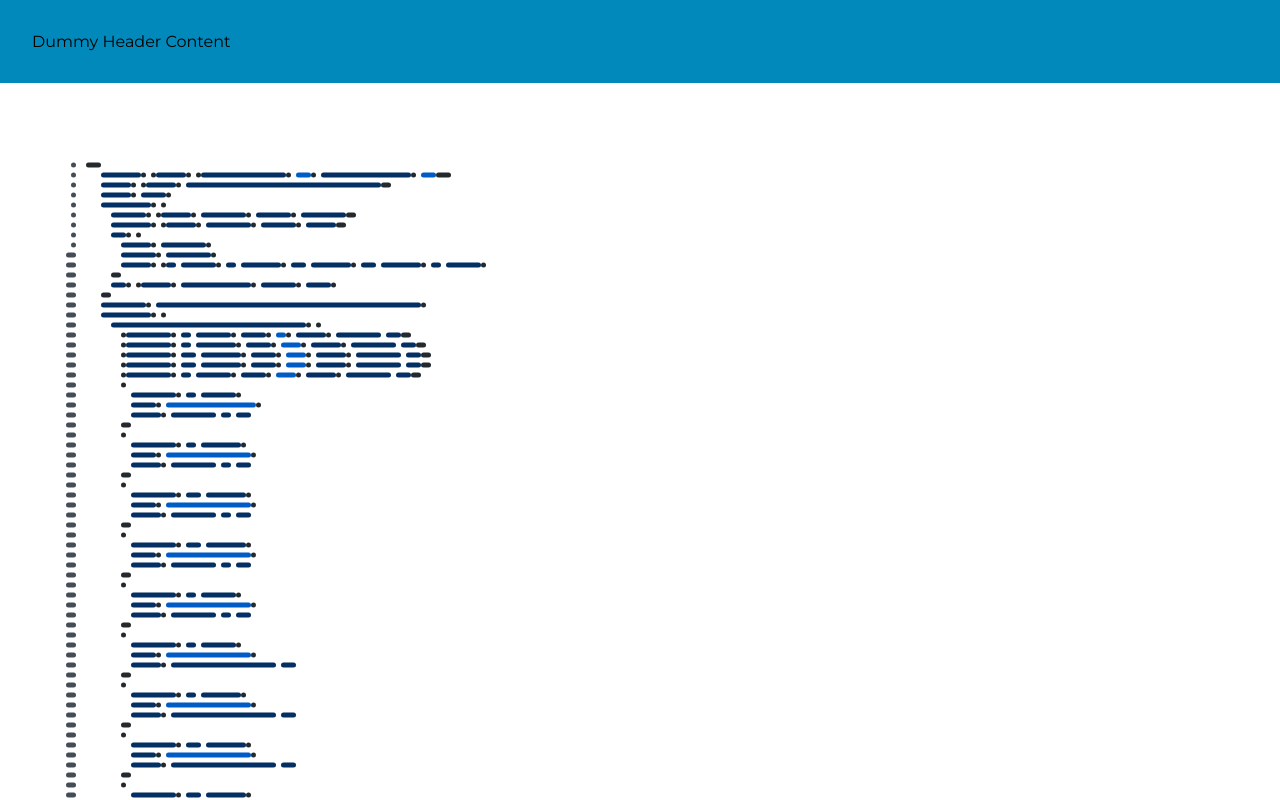
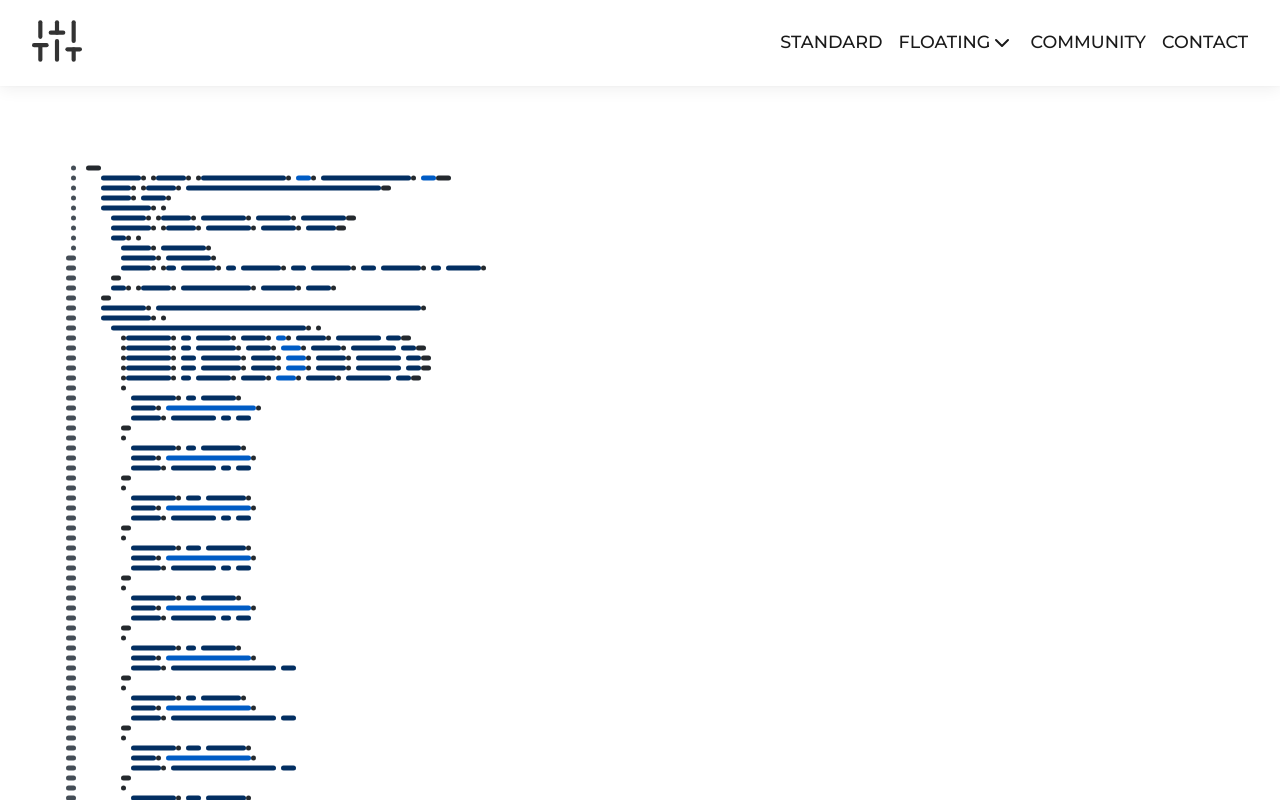
Before and after one commit to gillescj/header, a React (Create React App) app: page / in a window 1280 px wide. Shown: the top 800 px of the page. Built offline with nearby package versions, Linux system fonts and the light colour scheme.

Commit message:
Alter styling of header, include Navigation

```diff
--- a/src/Header.js
+++ b/src/Header.js
@@ -1,13 +1,29 @@
 import React from 'react';
 import styled from 'styled-components';
+import { QUERIES, COLOURS } from 'styling';
+import Navigation from 'Navigation';
+
+const WidthWrapper = styled.div`
+    display: grid;
+    grid-template-columns: minmax(1rem, ${({ maxHeaderWidth }) => maxHeaderWidth});
+    justify-content: center;
+    background: ${COLOURS.bgHeader};
+    box-shadow: 0 0.5px 1.9px rgba(0, 0, 0, 0.021), 0 4px 15px rgba(0, 0, 0, 0.06);
+`;
 
 const Container = styled.header`
-    padding: 2rem;
-    background: #0089ba;
+    color: ${COLOURS.textHeader};
 `;
 
 const Header = () => {
-    return <Container>Dummy Header Content</Container>;
+    return (
+        <WidthWrapper maxHeaderWidth={QUERIES.maxHeaderWidth}>
+            <Container>
+                {/* <MobileNavigation /> */}
+                <Navigation />
+            </Container>
+        </WidthWrapper>
+    );
 };
 
 export default Header;
```
